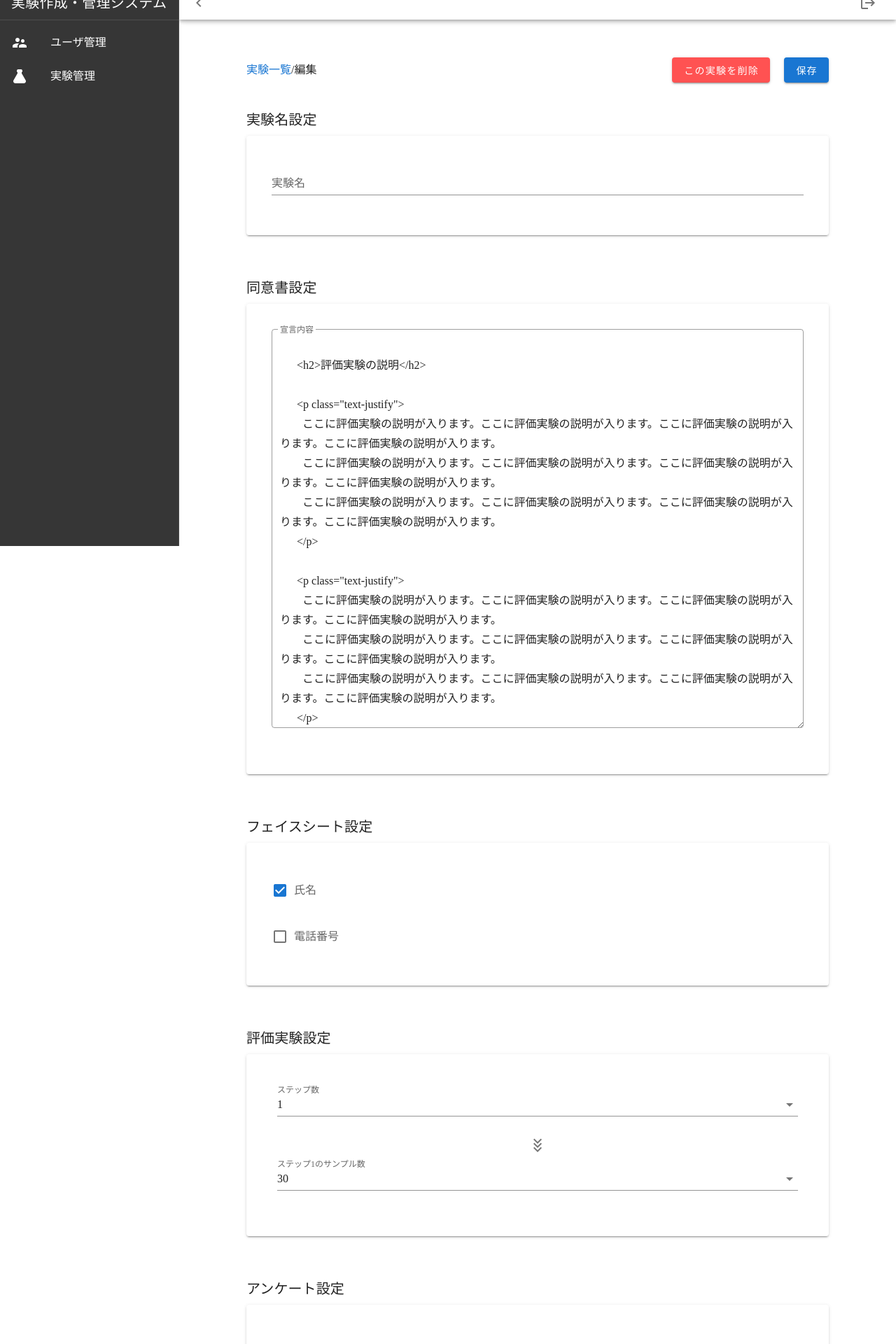
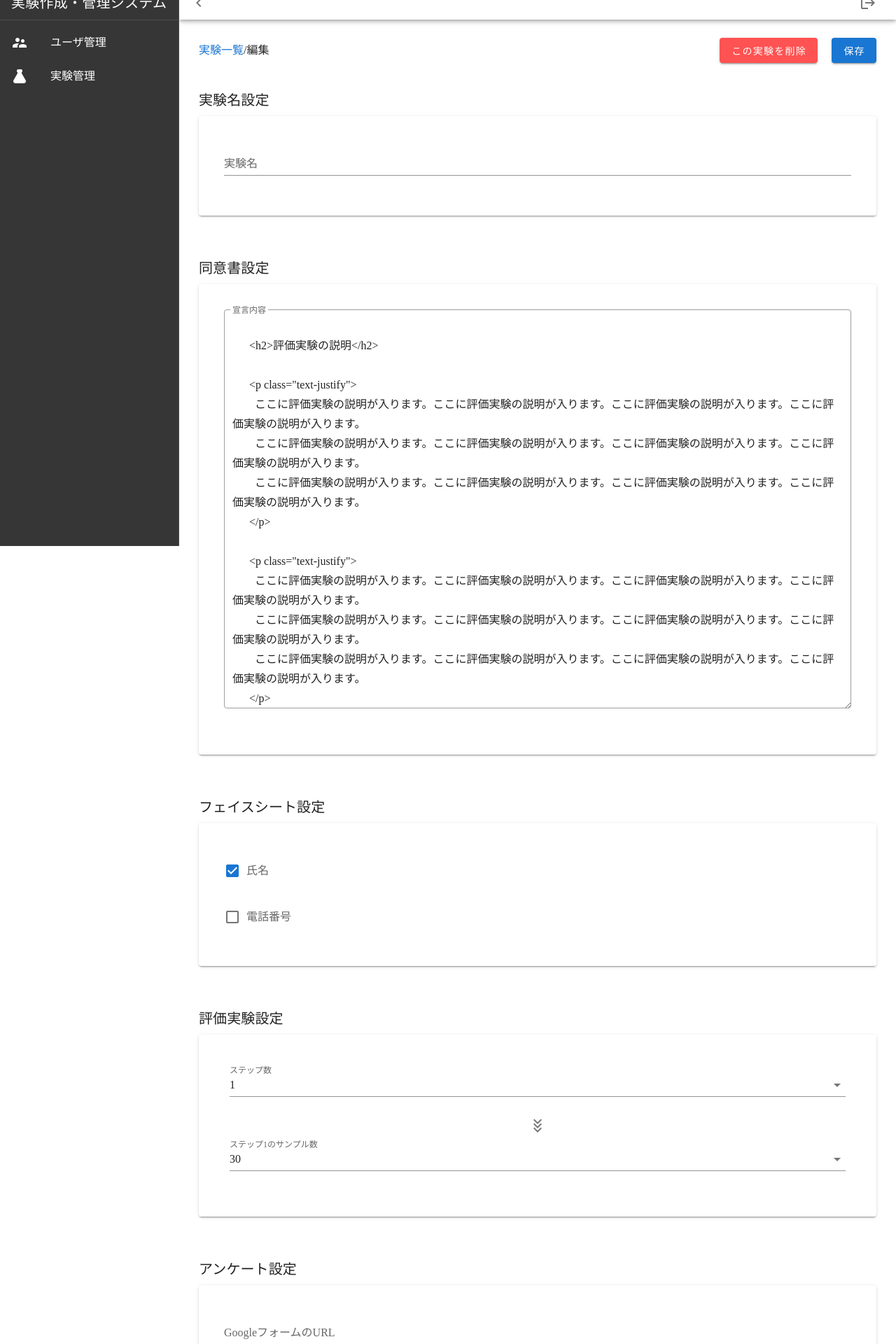
Before and after one commit to inoue0124/experiment-web, a Nuxt app in the folder front/: page /admin/experiments/1 in a window 1280 px wide. Shown: the part 20-1940 px from the top of the page at 70% size. Built offline with nearby package versions, Linux system fonts and the light colour scheme; no server answers.

Commit message:
まーじんｗ

```diff
--- a/front/pages/admin/experiments/_id.vue
+++ b/front/pages/admin/experiments/_id.vue
@@ -1,7 +1,7 @@
 <template>
-    <v-row class="pa-0">
-      <v-col class="pa-10" cols="12" sm="12" md="12">
-        <v-toolbar flat　class="mb-3 mx-10">
+    <v-row>
+      <v-col cols="12" sm="12" md="12">
+        <v-toolbar flat class="mb-3">
           <a link @click="goBack">実験一覧</a>/編集
           <v-spacer></v-spacer>
           <v-btn color="error" @click="openDeleteDialog" class="mr-5">この実験を削除</v-btn>
@@ -18,8 +18,8 @@
         </v-toolbar>
 
         <v-card-text>
-          <p class="mb-3 mx-10 card-title">実験名設定</p>
-          <v-card class="mx-10 pa-5 mb-16">
+          <p class="mb-3 card-title">実験名設定</p>
+          <v-card class=" pa-5 mb-16">
             <v-card-text>
               <v-text-field
                 label="実験名"
@@ -31,23 +31,23 @@
 
           <div v-for="(work, key) in workflow" :key="key">
             <div v-if="work=='agreement'">
-              <p class="mb-3 mx-10 card-title">同意書設定</p>
-              <RegisterAgreementCard class="mx-10 pa-5 mb-16" ref="agreement"></RegisterAgreementCard>
+              <p class="mb-3 card-title">同意書設定</p>
+              <RegisterAgreementCard class=" pa-5 mb-16" ref="agreement"></RegisterAgreementCard>
             </div>
 
             <div v-if="work=='facesheet'">
-              <p class="mb-3 mx-10 card-title">フェイスシート設定</p>
-              <RegisterFacesheetCard class="mx-10 pa-5 mb-16" ref="facesheet"></RegisterFacesheetCard>
+              <p class="mb-3 card-title">フェイスシート設定</p>
+              <RegisterFacesheetCard class=" pa-5 mb-16" ref="facesheet"></RegisterFacesheetCard>
             </div>
 
             <div v-if="work=='assessment'">
-              <p class="mb-3 mx-10 card-title">評価実験設定</p>
-              <RegisterAssessmentCard class="mx-10 pa-5 mb-16" ref="assessment"></RegisterAssessmentCard>
+              <p class="mb-3 card-title">評価実験設定</p>
+              <RegisterAssessmentCard class=" pa-5 mb-16" ref="assessment"></RegisterAssessmentCard>
             </div>
 
             <div v-if="work=='questionnaire'">
-              <p class="mb-3 mx-10 card-title">アンケート設定</p>
-              <RegisterQuestionnaireCard class="mx-10 pa-5 mb-16" ref="questionnaire"></RegisterQuestionnaireCard>
+              <p class="mb-3 card-title">アンケート設定</p>
+              <RegisterQuestionnaireCard class=" pa-5 mb-16" ref="questionnaire"></RegisterQuestionnaireCard>
             </div>
           </div>
         </v-card-text>
```
